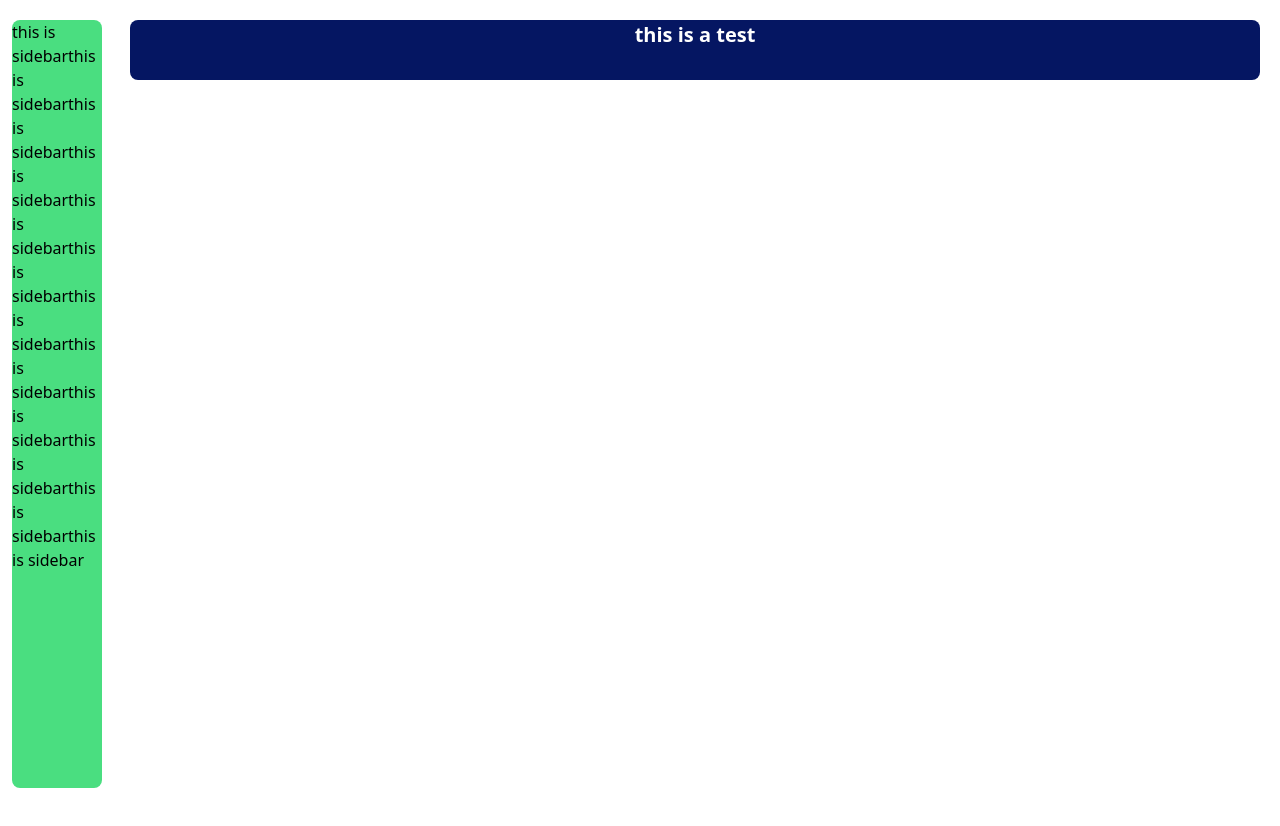
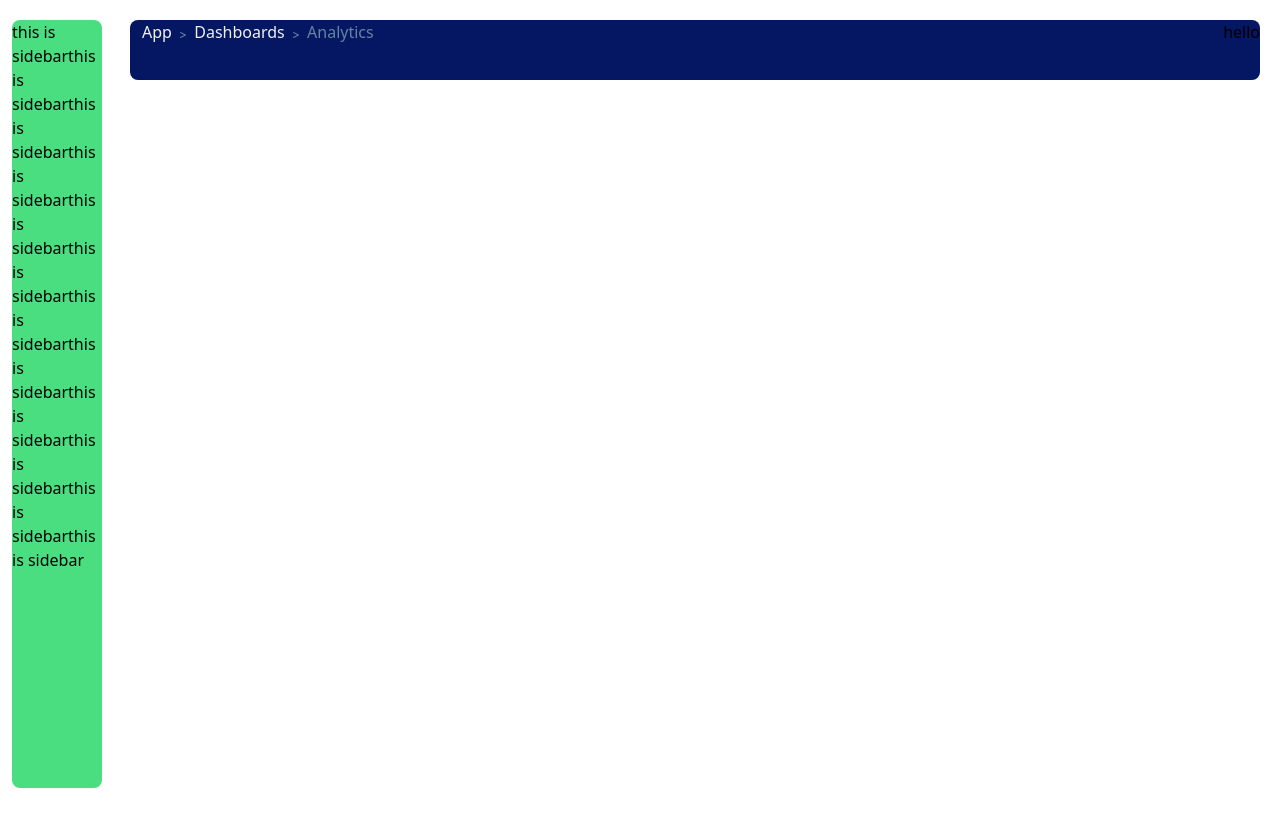
Before and after one commit to cabdikariim242/tailwise-vue, a Vue app: page / in a window 1280 px wide. Shown: the top 826 px of the page. Built offline with nearby package versions, Linux system fonts and the light colour scheme.

Commit message:
navbar creation process

```diff
--- a/public/index.html
+++ b/public/index.html
@@ -6,6 +6,10 @@
     <meta name="viewport" content="width=device-width,initial-scale=1.0">
     <link rel="icon" href="<%= BASE_URL %>favicon.ico">
     <title><%= htmlWebpackPlugin.options.title %></title>
+    <link rel="stylesheet" href="https://cdnjs.cloudflare.com/ajax/libs/font-awesome/6.7.2/css/all.min.css" integrity="sha512-Evv84Mr4kqVGRNSgIGL/F/aIDqQb7xQ2vcrdIwxfjThSH8CSR7PBEakCr51Ck+w+/U6swU2Im1vVX0SVk9ABhg==" crossorigin="anonymous" referrerpolicy="no-referrer" />
+  <link rel="preconnect" href="https://fonts.googleapis.com">
+<link rel="preconnect" href="https://fonts.gstatic.com" crossorigin>
+<link href="https://fonts.googleapis.com/css2?family=Fira+Sans:ital,wght@0,100;0,200;0,300;0,400;0,500;0,600;0,700;0,800;0,900;1,100;1,200;1,300;1,400;1,500;1,600;1,700;1,800;1,900&family=Inter:ital,opsz,wght@0,14..32,100..900;1,14..32,100..900&family=Oswald:wght@200..700&family=Public+Sans:ital,wght@0,100..900;1,100..900&display=swap" rel="stylesheet">
   </head>
   <body>
     <noscript>
--- a/src/components/navbar.vue
+++ b/src/components/navbar.vue
@@ -1,21 +1,47 @@
 <template>
-  <div class="">
+  <div class="navbar">
     <div class="absolute top-0 left-0 right-0 h-[300px]"
       :class="[
         'transition-colors duration-300',
         isScrollingUp ? 'bg-[#1b4b76]' : 'bg-white',
       ]"
     >
-    <div
+     <div
         :class="[
         'transition-colors duration-300',
         isScrollingUp ? 'bg-[#1b4b76]' : 'bg-[#051662]',
       ]"
-    class="text-center fixed top-5 left-[130px]  right-5 rounded-lg h-[60px]  font-bold  text-white text-[20px]">
-        <p>this is a test</p>
+    class=" flex justify-between   fixed top-5 left-[130px]  right-5 rounded-lg h-[60px]">
+
+    <div class="container-1 ml-3">
+      <router-link to="/" class="mr-1 text-[#eff1f1] font-light">
+        App  <i class="fa-solid fa-greater-than text-[8px] ml-1 text-[#6387a1]"></i>
+      </router-link>
+      <router-link to="/" class="mr-1 text-[#eff1f1] font-light">
+        Dashboards  <i class="fa-solid fa-greater-than text-[8px] ml-1 text-[#6387a1]"></i>
+      </router-link>
+      <router-link to="/" class="mr-1 text-[#6387a1] font-light">
+        Analytics
+      </router-link>
+
+
+
+    </div>
+
+     <div class="container-1">
+            <!-- <i class="fa-regular fa-magnifying-glass absolute"></i> -->
+
+
+    </div>
+
+     <div class="container-1">
+      <h3>hello</h3>
+    </div>
+
     </div>
     </div>
   </div>
+
 </template>
 
 <script>
```
